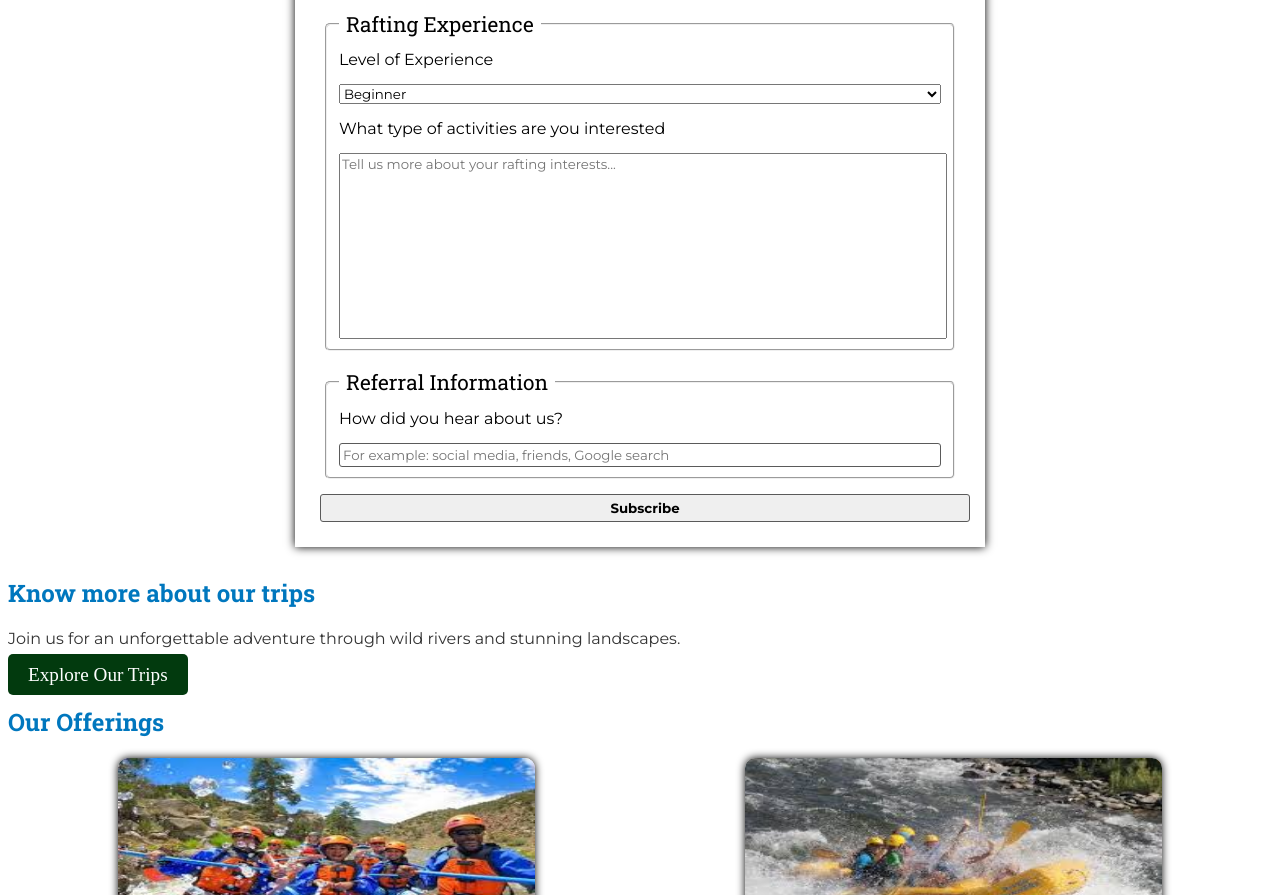
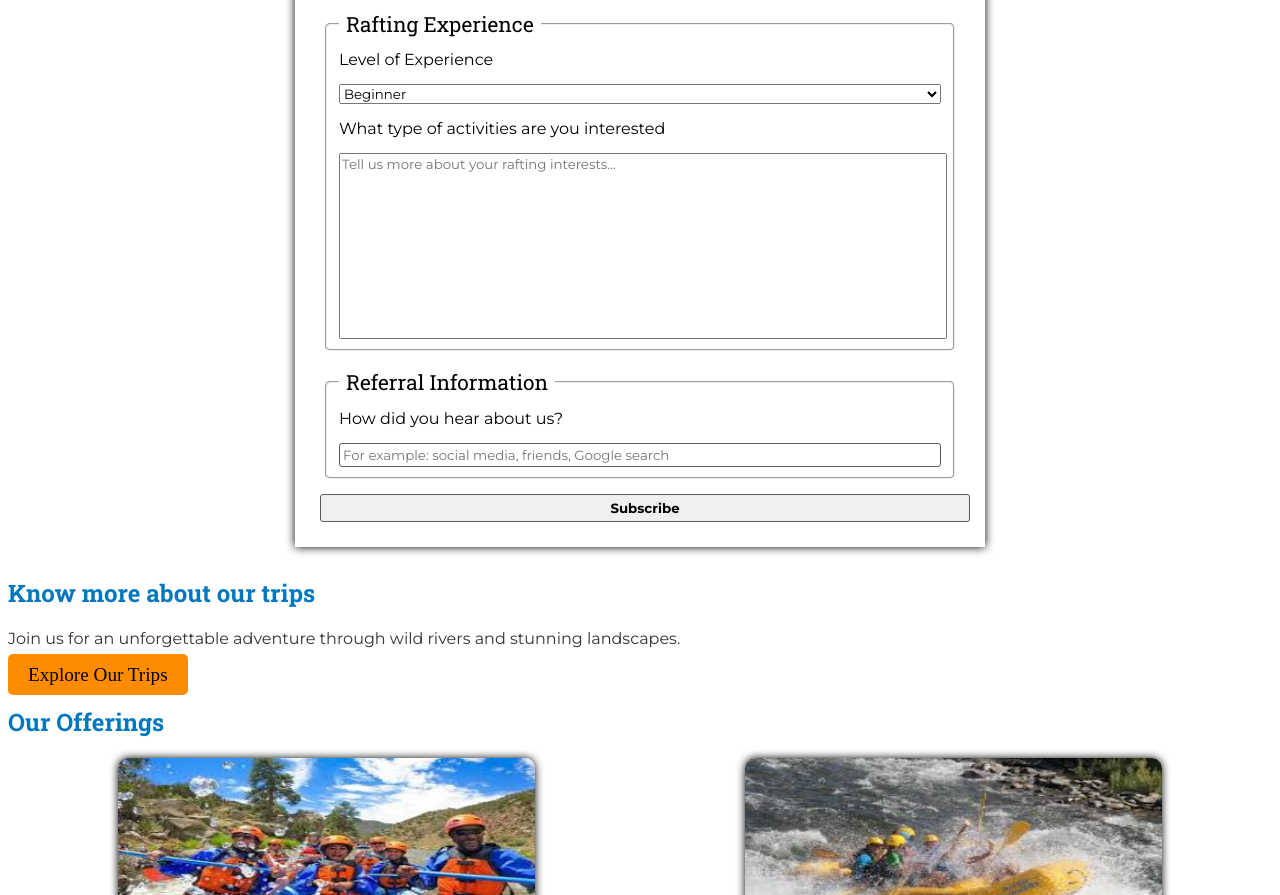
Before and after one commit to sebastian-molero/wdd130, a plain HTML site: page wwr/index.html in a window 1280 px wide. Shown: the part 1160-2055 px from the top of the page. Drawn offline with Linux system fonts and the light colour scheme.

Commit message:
week 6 updates

```diff
--- a/wwr/styles/rafting.css
+++ b/wwr/styles/rafting.css
@@ -60,7 +60,7 @@ p{
 }
 .hero-text p{
     color: inherit;
-    background-color: rgba(0, 0, 0, 0.4);
+    background-color: rgba(0, 0, 0, 0.6);
 }
 .background-image{
     display: block;
@@ -326,8 +326,8 @@ label[for^="messagep"]{
 
 .cta-button {
     padding: 10px 20px;
-    background-color: #023a0e;
-    color: white;
+    background-color: var(--accent1-color);
+    color: #000;
     text-decoration: none;
     border-radius: 5px;
     font-size: 1.2rem;
```
